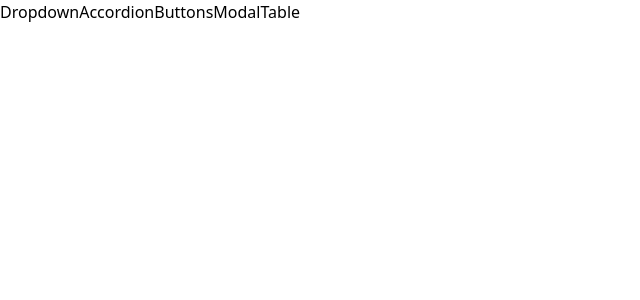
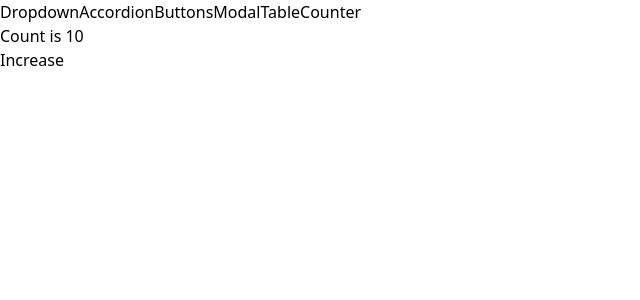
Before and after one commit to YuliyaShu/react-udemy, a React (Create React App) app in the folder comps/: page /counter in a window 1280 px wide. Shown: the top 300 px of the page, without its empty margins (0-640 px from the left). Built offline with nearby package versions, Linux system fonts and the light colour scheme.

Commit message:
feat: custom counter hook

```diff
--- a/comps/src/App.js
+++ b/comps/src/App.js
@@ -6,6 +6,7 @@
 import ButtonPage from './pages/ButtonPage';
 import ModalPage from './pages/ModalPage';
 import TablePage from './pages/TablePage';
+import CounterPage from './pages/CounterPage';
 
 function App() {
   return (
@@ -17,6 +18,7 @@
           <Route path='/modal'><ModalPage /></Route>
           <Route path='/buttons'><ButtonPage /></Route>
           <Route path='/table'><TablePage /></Route>
+          <Route path='/counter'><CounterPage initialCount={10}/></Route>
         </div>
     </div>
   )
--- a/comps/src/components/SideBar.js
+++ b/comps/src/components/SideBar.js
@@ -7,6 +7,7 @@
         { label: 'Buttons', path: '/buttons' },
         { label: 'Modal', path: '/modal' },
         { label: 'Table', path: '/table' },
+        { label: 'Counter', path: '/counter' },
     ];
     const renderedLinks = links.map((link) => {
         return <Link
--- /dev/null
+++ b/comps/src/hooks/use-counter.js
@@ -0,0 +1,17 @@
+import { useEffect, useState } from "react";
+
+function useCounter(initialCount) {
+    const [count, setCount] = useState(initialCount);
+
+    useEffect(() => {
+        console.log(count);
+    }, [count]);
+
+    const increment = () => {
+        setCount(count + 1);
+    }
+
+    return {count, increment}
+}
+
+export default useCounter
--- /dev/null
+++ b/comps/src/pages/CounterPage.js
@@ -0,0 +1,13 @@
+import Button from '../components/Button';
+import useCounter from "../hooks/use-counter";
+
+function CounterPage({ initialCount }) {
+    const { count, increment } = useCounter(initialCount)
+
+    return <div>
+        <h1>Count is {count}</h1>
+        <Button primary onClick={increment}>Increase</Button>
+    </div>
+}
+
+export default CounterPage;
```
